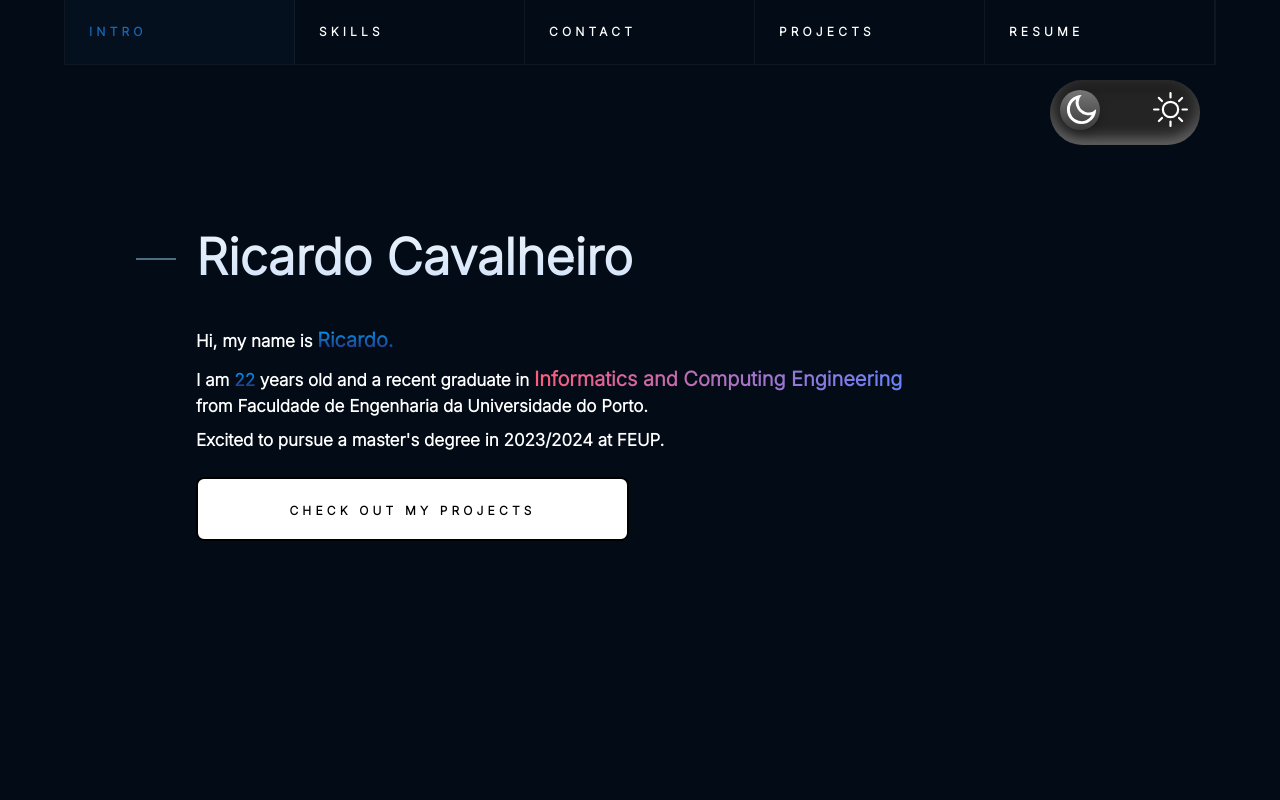
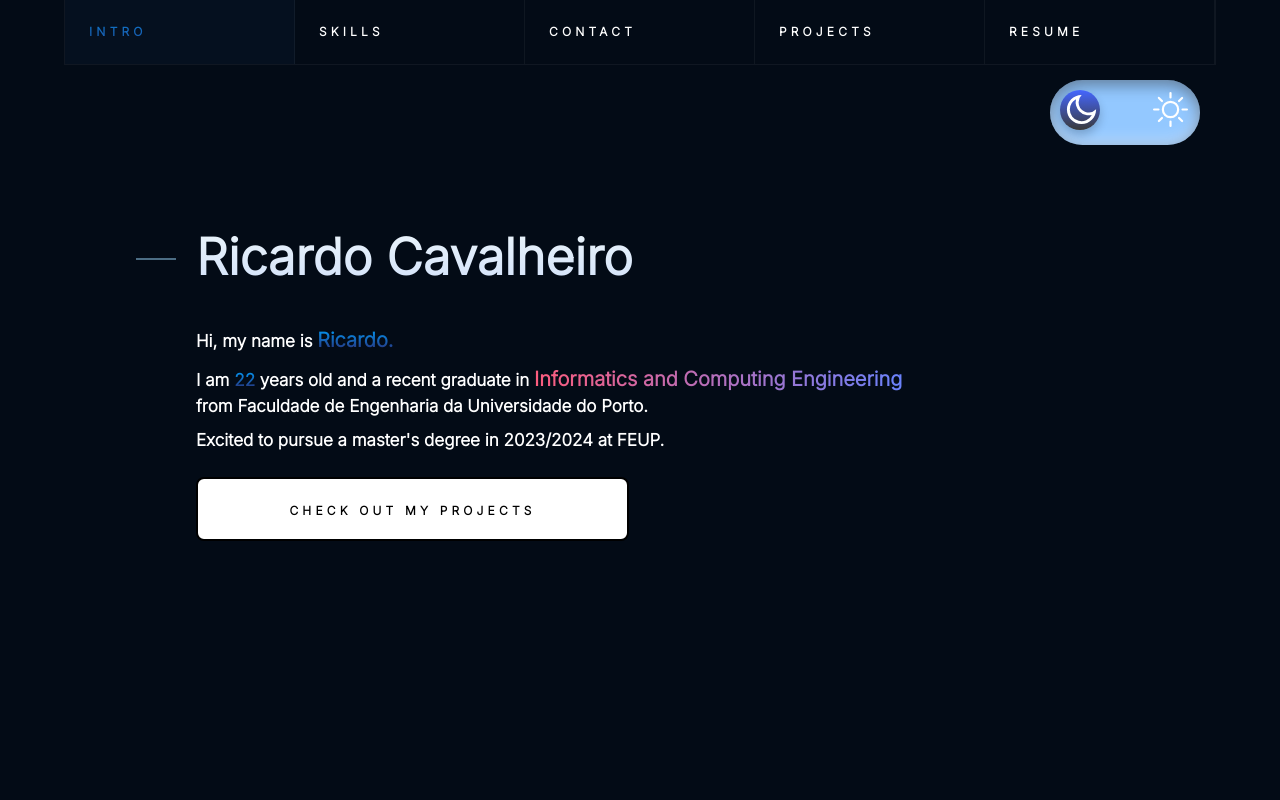
Before and after one commit to RicardoCavalheiro123/RicardoCavalheiro123.github.io, a plain HTML site: page index.html in a window 1280 px wide. Shown: the top 800 px of the page. Drawn offline with nearby package versions, Linux system fonts and the light colour scheme.

Commit message:
checkbox color

```diff
--- a/css/style.css
+++ b/css/style.css
@@ -1246,7 +1246,7 @@ label {
     height:65px;
     position: relative;
     display: block;
-    background: #242424;
+    background: #93c8ff;
     border-radius: 200px;
     box-shadow: inset 0px 5px 15px rgba(0,0,0,0.4), inset 0px -5px 15px rgba(255,255,255,0.4);
     cursor: pointer;
@@ -1259,7 +1259,7 @@ label {
     position: absolute;
     top:10px;
     left:10px;
-    background: linear-gradient(180deg,#777,#3a3a3a);
+    background: linear-gradient(180deg,#46f,#3a3a3a);
 
     border-radius: 180px;
     box-shadow: 0px 5px 10px rgba(0,0,0,0.2);
```
